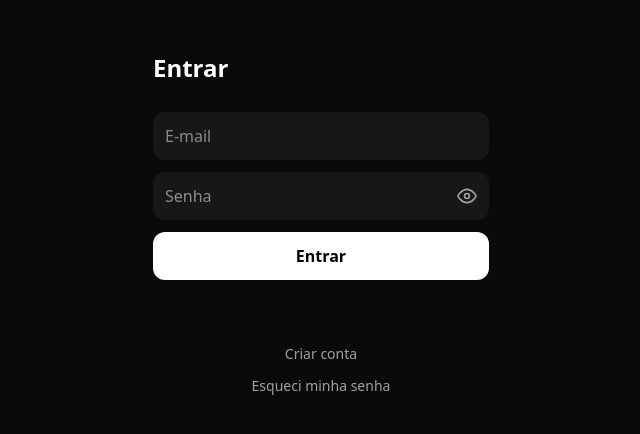
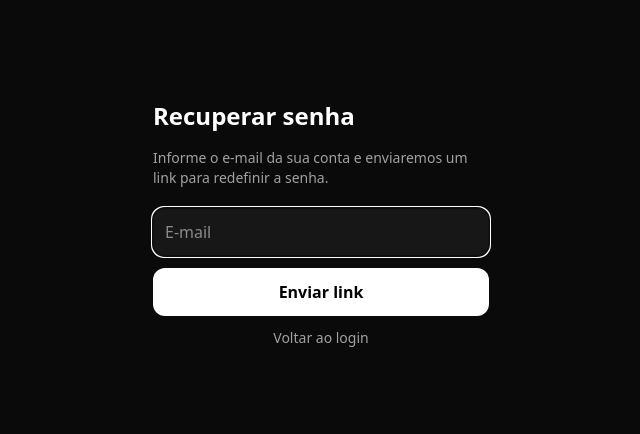
Before and after one commit to Diones25/fluentify, a React (Vite) app in the folder english-web/: page /forgot in a window 1280 px wide. Before the commit this address led to /login. Shown: the part 176-610 px from the top of the page, without its empty margins (319-959 px from the left). Built offline with nearby package versions, Linux system fonts and the light colour scheme; no server answers.

Commit message:
feat: tela de esqueci minha senha e de reset

```diff
--- a/english-web/src/App.tsx
+++ b/english-web/src/App.tsx
@@ -2,6 +2,8 @@ import { Navigate, Route, Routes } from 'react-router-dom';
 import ProtectedRoute from './auth/ProtectedRoute';
 import Layout from './components/Layout.tsx';
 import Login from './pages/Login';
+import ForgotPassword from './pages/ForgotPassword.tsx';
+import ResetPassword from './pages/ResetPassword.tsx';
 import Onboarding from './pages/Onboarding.tsx';
 import Home from './pages/Home.tsx';
 import Tutor from './pages/Tutor.tsx';
@@ -15,6 +17,8 @@ export default function App() {
     <Routes>
       <Route path="/onboarding" element={<Onboarding />} />
       <Route path="/login" element={<Login />} />
+      <Route path="/forgot" element={<ForgotPassword />} />
+      <Route path="/reset" element={<ResetPassword />} />
       <Route element={<ProtectedRoute />}>
         <Route element={<Layout />}>
           <Route path="/home" element={<Home />} />
--- /dev/null
+++ b/english-web/src/pages/ForgotPassword.tsx
@@ -0,0 +1,82 @@
+import { useState, type FormEvent } from 'react';
+import { Link } from 'react-router-dom';
+import { api } from '../lib/api';
+
+export default function ForgotPassword() {
+  const [email, setEmail] = useState('');
+  const [sent, setSent] = useState(false);
+  const [loading, setLoading] = useState(false);
+  const [error, setError] = useState('');
+
+  async function onSubmit(e: FormEvent) {
+    e.preventDefault();
+    setLoading(true);
+    setError('');
+    try {
+      // O backend sempre responde { ok: true } para não revelar se o e-mail existe.
+      await api.post('/auth/forgot', { email });
+      setSent(true);
+    } catch {
+      setError('Não foi possível enviar o e-mail. Tente novamente em instantes.');
+    } finally {
+      setLoading(false);
+    }
+  }
+
+  return (
+    <div className="mx-auto flex min-h-screen max-w-sm flex-col justify-center gap-3 p-6">
+      <h1 className="mb-1 text-2xl font-bold">Recuperar senha</h1>
+
+      {sent ? (
+        <>
+          <p className="text-sm text-neutral-300">
+            Se existir uma conta com <b className="break-all">{email}</b>, enviamos um link para você criar uma nova
+            senha. O link vale por <b>30 minutos</b>.
+          </p>
+          <p className="text-xs text-neutral-500">Não recebeu? Verifique a caixa de spam ou tente novamente.</p>
+          <Link to="/login" className="mt-2 rounded-xl bg-white p-3 text-center font-semibold text-black">
+            Voltar ao login
+          </Link>
+          <button
+            type="button"
+            onClick={() => { setSent(false); setError(''); }}
+            className="text-center text-sm text-neutral-400 hover:text-neutral-200"
+          >
+            Tentar outro e-mail
+          </button>
+        </>
+      ) : (
+        <>
+          <p className="mb-2 text-sm text-neutral-400">
+            Informe o e-mail da sua conta e enviaremos um link para redefinir a senha.
+          </p>
+
+          <form onSubmit={onSubmit} className="flex flex-col gap-3">
+            <input
+              className="rounded-xl bg-neutral-900 p-3"
+              placeholder="E-mail"
+              type="email"
+              value={email}
+              onChange={(e) => setEmail(e.target.value)}
+              required
+              autoFocus
+            />
+
+            {error && <p className="text-sm text-red-400">{error}</p>}
+
+            <button
+              disabled={loading}
+              className="rounded-xl bg-white p-3 font-semibold text-black disabled:opacity-50"
+            >
+              {loading ? 'Enviando...' : 'Enviar link'}
+            </button>
+          </form>
+
+          <Link to="/login" className="text-center text-sm text-neutral-400 hover:text-neutral-200">
+            Voltar ao login
+          </Link>
+        </>
+      )}
+    </div>
+  );
+}
--- /dev/null
+++ b/english-web/src/pages/ResetPassword.tsx
@@ -0,0 +1,124 @@
+import { useState, type FormEvent } from 'react';
+import { Link, useSearchParams } from 'react-router-dom';
+import { isAxiosError } from 'axios';
+import { api } from '../lib/api';
+
+export default function ResetPassword() {
+  const [params] = useSearchParams();
+  const token = params.get('token') ?? '';
+
+  const [password, setPassword] = useState('');
+  const [confirm, setConfirm] = useState('');
+  const [show, setShow] = useState(false);
+  const [done, setDone] = useState(false);
+  const [loading, setLoading] = useState(false);
+  const [error, setError] = useState('');
+
+  async function onSubmit(e: FormEvent) {
+    e.preventDefault();
+    if (password.length < 8) {
+      setError('A senha precisa ter pelo menos 8 caracteres.');
+      return;
+    }
+    if (password !== confirm) {
+      setError('As senhas não coincidem.');
+      return;
+    }
+
+    setLoading(true);
+    setError('');
+    try {
+      await api.post('/auth/reset', { token, password });
+      setDone(true);
+    } catch (err) {
+      setError(
+        isAxiosError(err) && err.response?.status === 401
+          ? 'Este link é inválido ou expirou. Solicite um novo.'
+          : 'Não foi possível redefinir a senha. Tente novamente.',
+      );
+    } finally {
+      setLoading(false);
+    }
+  }
+
+  if (!token) {
+    return (
+      <div className="mx-auto flex min-h-screen max-w-sm flex-col justify-center gap-3 p-6">
+        <h1 className="text-2xl font-bold">Link inválido</h1>
+        <p className="text-sm text-neutral-400">
+          Este endereço não contém um token de recuperação. Peça um novo link para redefinir sua senha.
+        </p>
+        <Link to="/forgot" className="rounded-xl bg-white p-3 text-center font-semibold text-black">
+          Pedir novo link
+        </Link>
+      </div>
+    );
+  }
+
+  if (done) {
+    return (
+      <div className="mx-auto flex min-h-screen max-w-sm flex-col justify-center gap-3 p-6">
+        <h1 className="text-2xl font-bold">Senha redefinida ✅</h1>
+        <p className="text-sm text-neutral-300">
+          Sua senha foi atualizada e todas as sessões antigas foram encerradas por segurança.
+        </p>
+        <Link to="/login" className="rounded-xl bg-white p-3 text-center font-semibold text-black">
+          Ir para o login
+        </Link>
+      </div>
+    );
+  }
+
+  return (
+    <div className="mx-auto flex min-h-screen max-w-sm flex-col justify-center gap-3 p-6">
+      <h1 className="mb-1 text-2xl font-bold">Criar nova senha</h1>
+      <p className="mb-2 text-sm text-neutral-400">Escolha uma senha com pelo menos 8 caracteres.</p>
+
+      <form onSubmit={onSubmit} className="flex flex-col gap-3">
+        <div className="relative">
+          <input
+            className="w-full rounded-xl bg-neutral-900 p-3 pr-12"
+            placeholder="Nova senha"
+            type={show ? 'text' : 'password'}
+            value={password}
+            onChange={(e) => setPassword(e.target.value)}
+            required
+            minLength={8}
+            autoFocus
+          />
+          <button
+            type="button"
+            onClick={() => setShow((s) => !s)}
+            aria-label={show ? 'Ocultar senha' : 'Mostrar senha'}
+            className="absolute inset-y-0 right-0 flex items-center px-3 text-xs font-semibold text-neutral-400 hover:text-neutral-200"
+          >
+            {show ? 'Ocultar' : 'Mostrar'}
+          </button>
+        </div>
+
+        <input
+          className="rounded-xl bg-neutral-900 p-3"
+          placeholder="Confirme a nova senha"
+          type={show ? 'text' : 'password'}
+          value={confirm}
+          onChange={(e) => setConfirm(e.target.value)}
+          required
+          minLength={8}
+        />
+
+        {error && <p className="text-sm text-red-400">{error}</p>}
+
+        <button
+          disabled={loading}
+          className="rounded-xl bg-white p-3 font-semibold text-black disabled:opacity-50"
+        >
+          {loading ? 'Salvando...' : 'Redefinir senha'}
+        </button>
+      </form>
+
+      <Link to="/login" className="text-center text-sm text-neutral-400 hover:text-neutral-200">
+        Voltar ao login
+      </Link>
+    </div>
+  );
+}
```
Also changed, not shown: 1 other file (tests, documents, lock files or other folders).
